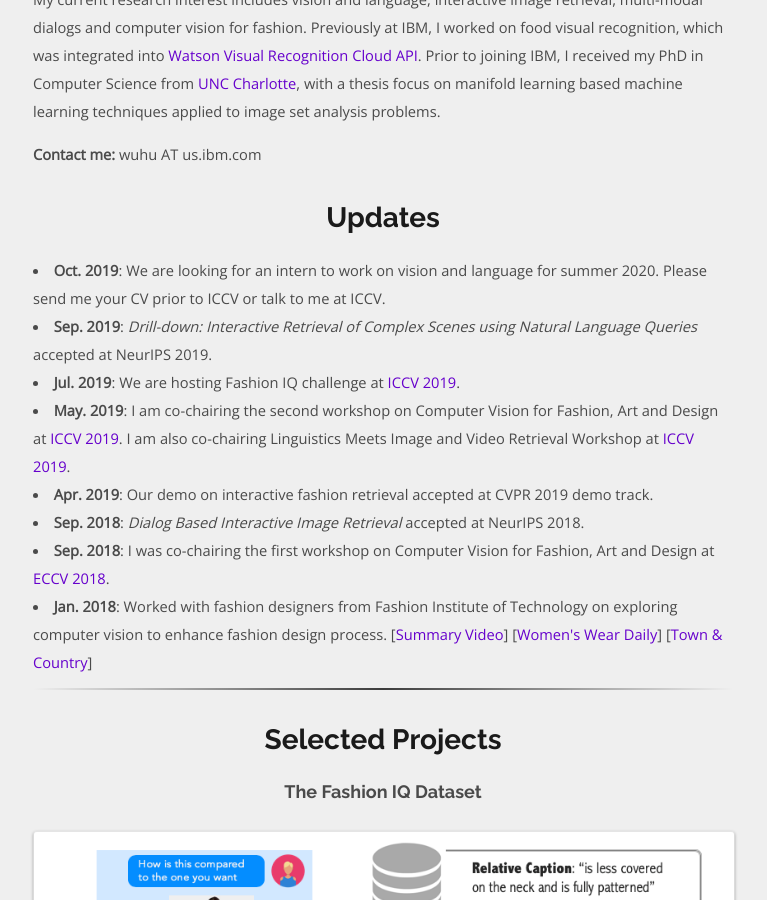
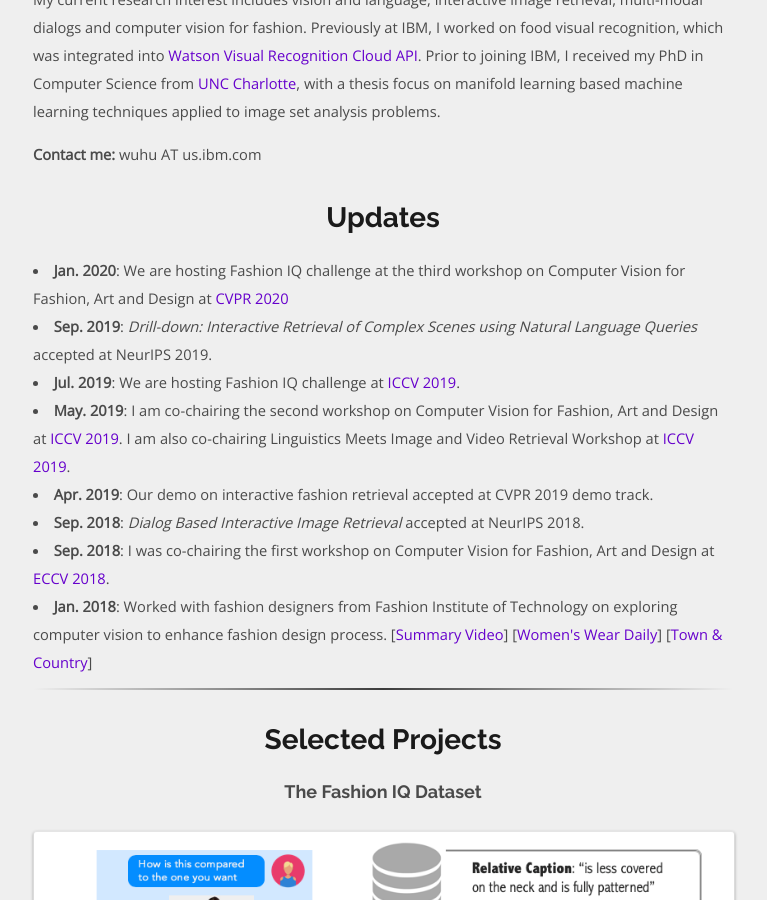
Before and after one commit to spacew/spacew.github.io, a Jekyll site: the page built from index.html, in a window 1280 px wide and 900 px high, scrolled down 644 px. Shown: the whole window, without its empty margins (257-1024 px from the left). Built offline with Jekyll 4.4.1, drawn with Linux system fonts in a browser that asks for light colours; the list of posts is cut into pages by our own code.

Commit message:
Update index.html

```diff
--- a/index.html
+++ b/index.html
@@ -26,8 +26,8 @@ title: Home
         <h1 class="top-text">Updates</h1>
          <ul>
              <li>
-              <b>Oct. 2019</b>: We are looking for an intern to work on vision and language for summer 2020.
-                 Please send me your CV prior to ICCV or talk to me at ICCV.
+              <b>Jan. 2020</b>: We are hosting Fashion IQ challenge at the third workshop on Computer Vision for Fashion, Art and Design
+              at <a href=https://sites.google.com/view/cvcreative2020/>CVPR 2020</a>
               </li>
              <li>
               <b>Sep. 2019</b>: <em>Drill-down: Interactive Retrieval of Complex Scenes using Natural Language Queries</em> accepted at NeurIPS 2019.
```
